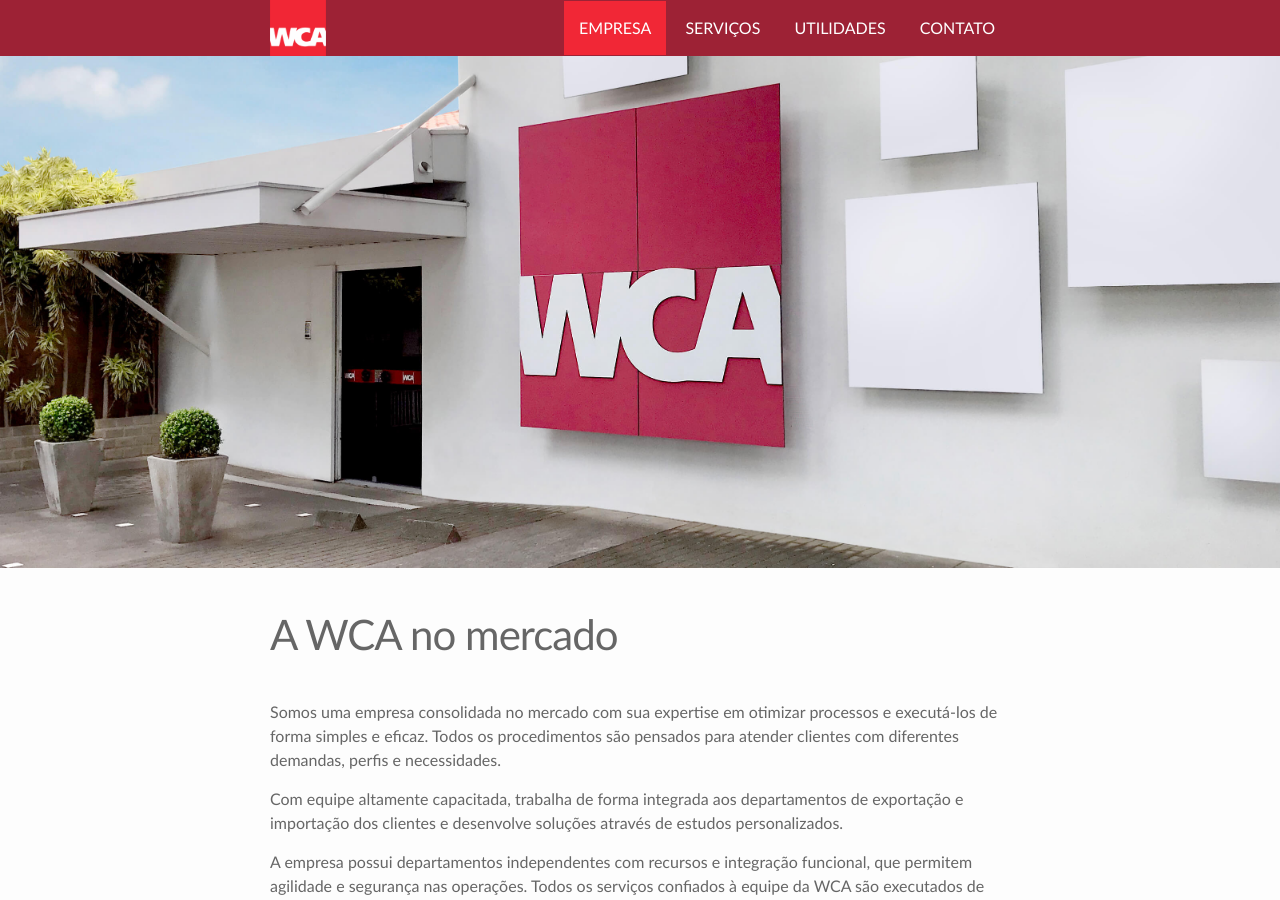
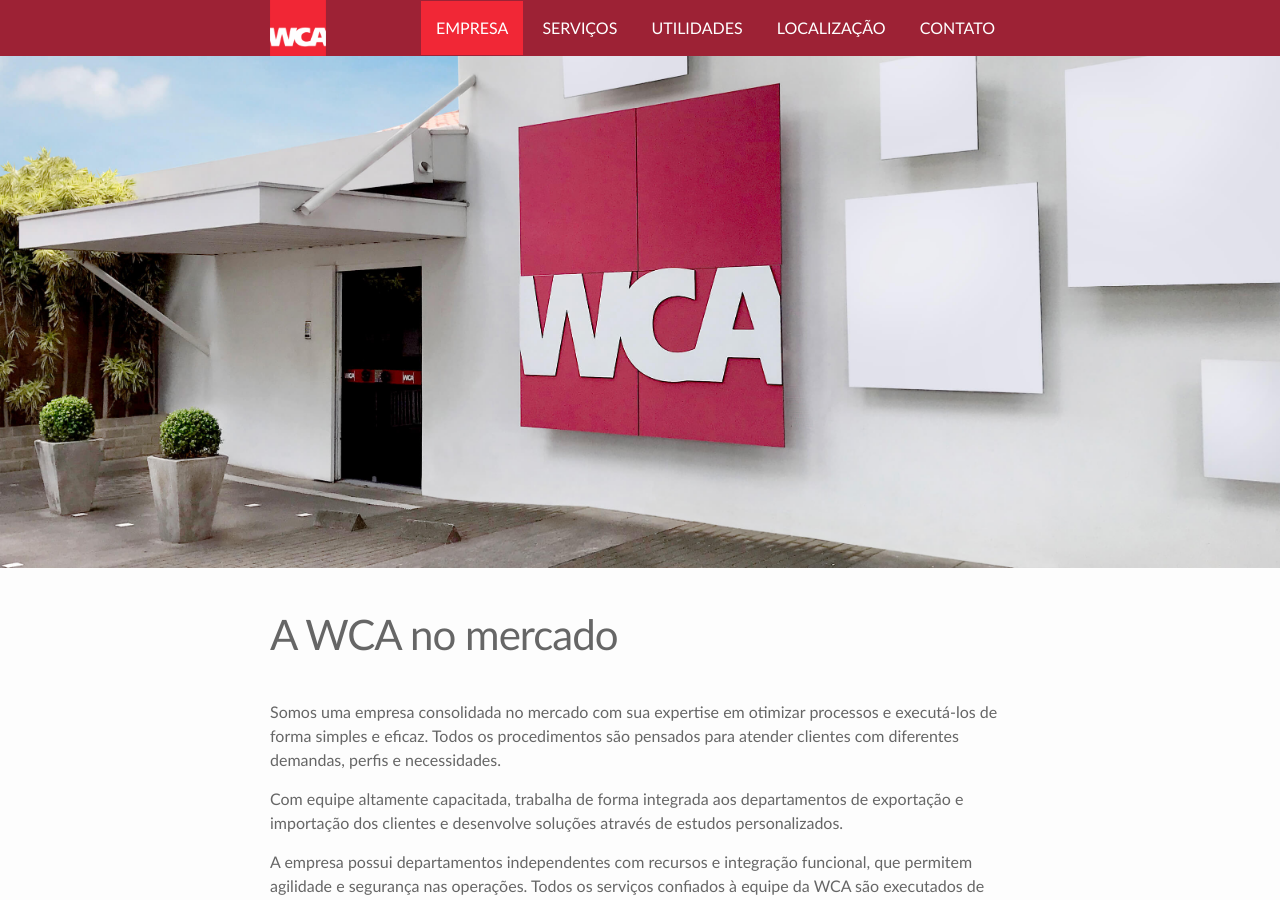
Before and after one commit to WCAComex/wcacomex.github.io, a Jekyll site: the page built from 1-empresa.markdown, in a window 1280 px wide and 900 px high. Built offline with Jekyll 4.4.1, drawn with Linux system fonts in a browser that asks for light colours.

Commit message:
Link para o mapa no topo

```diff
--- a/_includes/header.html
+++ b/_includes/header.html
@@ -21,6 +21,7 @@
           <a class="page-link {% if crumbs[1] == my_page_crumbs[1] %}selected{% endif %}" href="{{ my_page.url | prepend: site.baseurl }}">{{ my_page.nav-title }}</a>
           {% endif %}
         {% endfor %}
+        <a href="{{ site.baseurl }}/#mapa" class="page-link">LOCALIZAÇÃO</a>
         <a href="#contato" class="page-link">CONTATO</a>
       </div>
     </nav>
```
